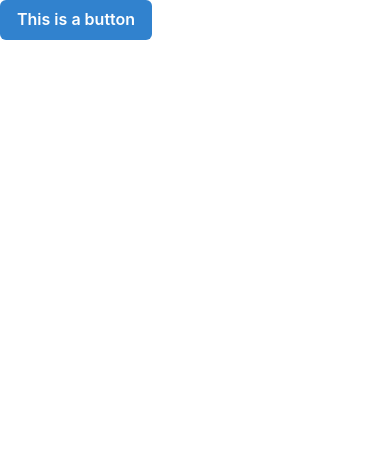
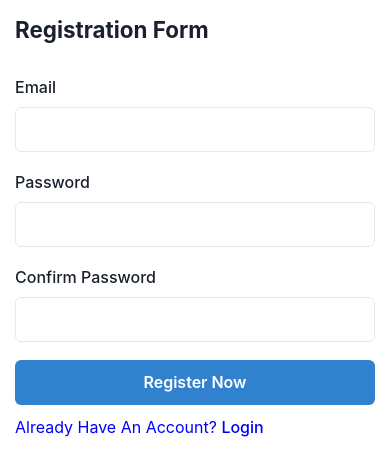
Before and after one commit to dolokelen/recruitment-front, a React (Vite) app: page / in a window 390 px wide. Shown: the top 476 px of the page. Built offline with nearby package versions, Linux system fonts and the light colour scheme.

Commit message:
Building Responsive Form

```diff
--- a/src/App.tsx
+++ b/src/App.tsx
@@ -1,9 +1,14 @@
-import './App.css'
-import RegistrationForm from './accounts/RegistrationForm';
+import { Box } from "@chakra-ui/react";
+import "./App.css";
+import RegistrationForm from "./accounts/RegistrationForm";
 
 function App() {
-
-  return <RegistrationForm />
+  // return (
+  //   <Box p='5%'>
+  //     <RegistrationForm />
+  //   </Box>
+  // );
+  return <RegistrationForm />;
 }
 
-export default App
+export default App;
--- a/src/accounts/RegistrationForm.tsx
+++ b/src/accounts/RegistrationForm.tsx
@@ -1,7 +1,39 @@
-import { Button } from "@chakra-ui/react";
+import { Box, Text, Button, FormLabel, Input, Heading, Link } from "@chakra-ui/react";
+import { blue } from "./../colors";
+import "./registration.css";
 
 const RegistrationForm = () => {
-  return <Button colorScheme="blue">This is a button</Button>;
+  return (
+    <form>
+      <Heading className="heading" id="heading">
+        Registration Form
+      </Heading>
+      <Box id="input-box" className="input-box">
+        <FormLabel>Email</FormLabel>
+        <Input name="" type="" id="inpu" className="responsive" />
+        {/* <Text>Dynamic error message</Text> */}
+      </Box>
+      <Box id="input-box" className="input-box">
+        <FormLabel>Password</FormLabel>
+        <Input name="" type="" id="inpu" className="responsive" />
+        {/* <Text>Dynamic error message</Text> */}
+      </Box>
+      <Box id="input-box" className="input-box">
+        <FormLabel>Confirm Password</FormLabel>
+        <Input name="" type="" id="inpu" className="responsive" />
+        {/* <Text>Dynamic error message</Text> */}
+      </Box>
+      <Button
+        colorScheme={blue}
+        type="button"
+        id="inpu"
+        className="responsive submit-btn"
+      >
+        Register Now
+      </Button>
+      <Text color={blue}>Already Have An Account? <Link>Login</Link></Text>
+    </form>
+  );
 };
 
 export default RegistrationForm;
--- /dev/null
+++ b/src/accounts/registration.css
@@ -0,0 +1,33 @@
+/* form {
+  display: flex;
+  flex-direction: column;
+  justify-content: center;
+  width: 100vw;
+  padding: 10px;
+} */
+
+@media screen and (min-width: 320px) and (max-width: 452px) {
+  form {
+    display: flex;
+    flex-direction: column;
+    width: 100vw;
+    padding: 15px;
+  }
+
+  #inpu.responsive {
+    height: 45px;
+  }
+
+  #heading.heading {
+    font-size: 140%;
+    margin-bottom: 30px;
+  }
+
+  #input-box.input-box {
+    margin-bottom: 18px;
+  }
+
+  #inpu.submit-btn {
+    margin-bottom: 10px;
+  }
+}
--- /dev/null
+++ b/src/colors.ts
@@ -0,0 +1 @@
+export const blue = "blue";
```
Also changed, not shown: src/main.tsx (+9 -9 lines).
